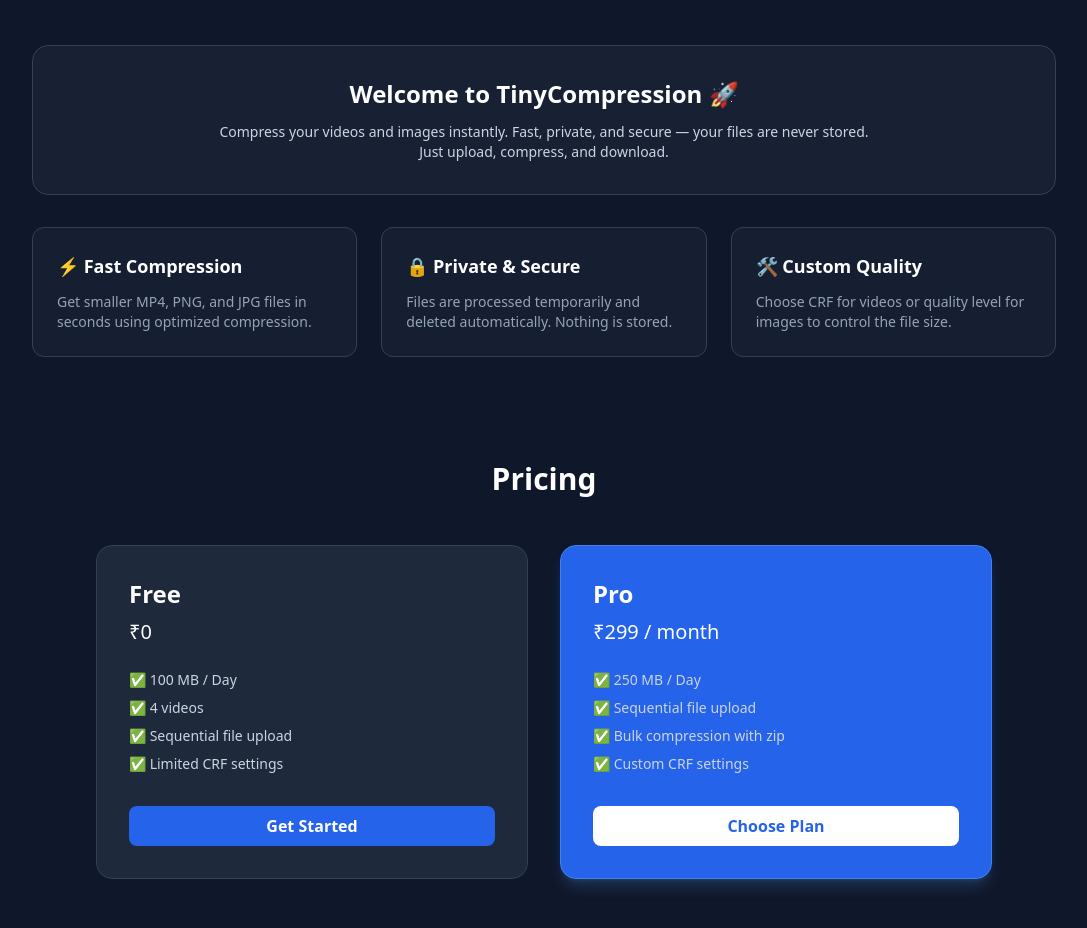
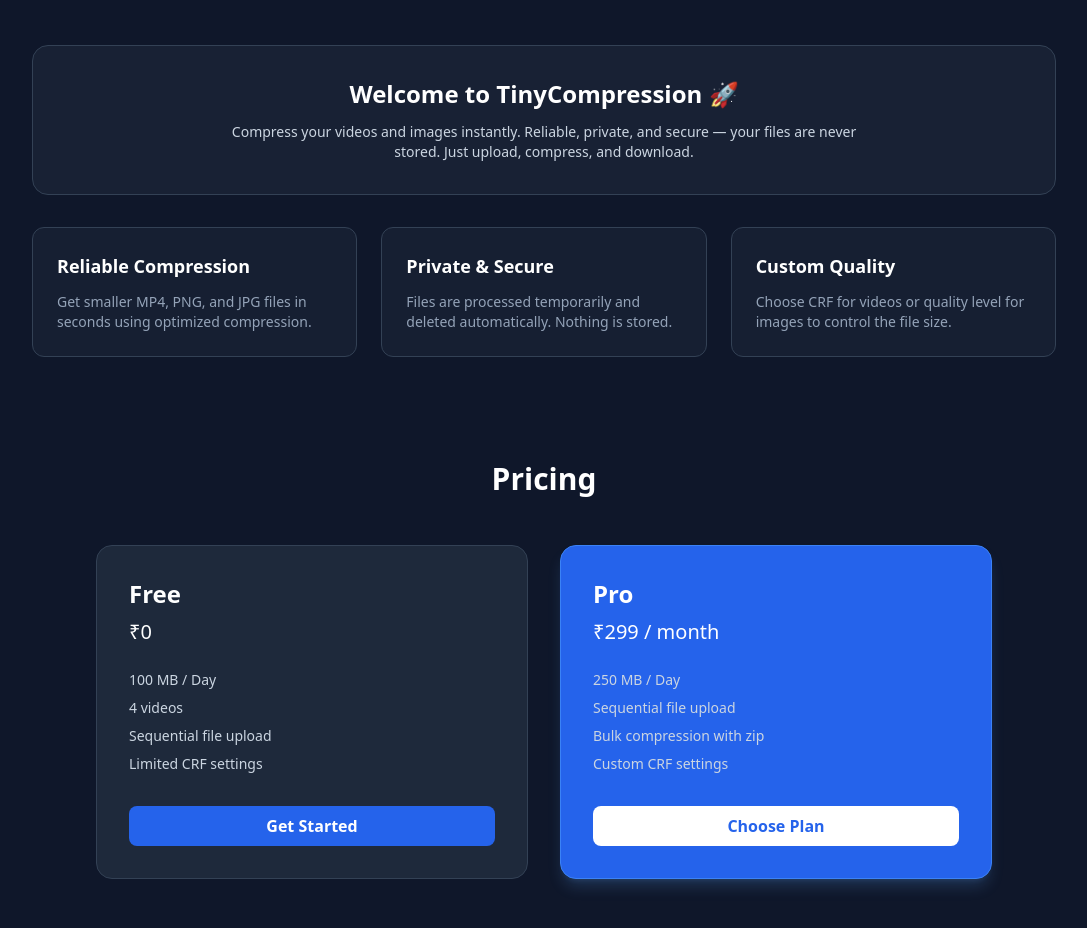
Before and after one commit to thakkarnetram/mp4-js-compressor, a React (Create React App) app in the folder frontend/: page / in a window 1280 px wide. Shown: the part 600-1528 px from the top of the page, without its empty margins (96-1183 px from the left). Built offline with nearby package versions, Linux system fonts and the light colour scheme; no server answers.

Commit message:
updated content on pages

```diff
--- a/frontend/public/index.html
+++ b/frontend/public/index.html
@@ -7,14 +7,14 @@
   <meta name="viewport" content="width=device-width, initial-scale=1" />
   <meta name="theme-color" content="#0b1220" />
 
-  <title>Compress MP4 Video Online - Free, Fast & No Watermark | TinyCompression</title>
+  <title>Compress MP4 Video Online - Free, Reliable & No Watermark | TinyCompression</title>
   <meta name="description"
-    content="Compress MP4 videos online without losing quality. Reduce file size for WhatsApp, Discord, and Email. Fast, secure, and free video compressor." />
+    content="Compress MP4 videos online without losing quality. Reduce file size for WhatsApp, Discord, and Email. Reliable, secure, and free video compressor." />
   <meta name="keywords"
     content="compress video, reduce mp4 size, video compressor online, free mp4 compressor, shrink video file, optimize mp4" />
   <meta name="robots" content="index, follow" />
   <meta property="og:type" content="website" />
-  <meta property="og:title" content="Compress MP4 Video Online - Free & Fast" />
+  <meta property="og:title" content="Compress MP4 Video Online - Free & Reliable" />
   <meta property="og:description"
     content="Reduce video file size instantly without losing quality. No signup required." />
   <meta property="og:image" content="%PUBLIC_URL%/logo512.png" />
--- a/frontend/src/components/FAQ.js
+++ b/frontend/src/components/FAQ.js
@@ -4,7 +4,7 @@ export default function FAQ() {
     const faqs = [
         {
             q: "Is TinyCompression free to use?",
-            a: "Yes! You can compress individual videos and images for free. A Pro version will offer bulk compression and faster speeds."
+            a: "Yes! You can compress individual videos and images for free. A Pro version will offer bulk compression and reliable speeds."
         },
         {
             q: "What file types are supported?",
--- a/frontend/src/components/Pricing.js
+++ b/frontend/src/components/Pricing.js
@@ -204,7 +204,7 @@ export default function Pricing() {
                             <p className="text-xl mb-6">{plan.price}</p>
                             <ul className="space-y-2 text-sm text-slate-300 mb-8">
                                 {plan.features.map((f, j) => (
-                                    <li key={j}>✅ {f}</li>
+                                    <li key={j}> {f}</li>
                                 ))}
                             </ul>
 
--- a/frontend/src/pages/Home.js
+++ b/frontend/src/pages/Home.js
@@ -22,25 +22,25 @@ export default function Home() {
                 <div className="bg-slate-800/60 border border-slate-700 p-8 rounded-2xl text-center space-y-3">
                     <h2 className="text-2xl font-bold">Welcome to TinyCompression 🚀</h2>
                     <p className="text-slate-300 text-sm max-w-2xl mx-auto">
-                        Compress your videos and images instantly. Fast, private, and secure —
+                        Compress your videos and images instantly. Reliable, private, and secure —
                         your files are never stored. Just upload, compress, and download.
                     </p>
                 </div>
                 <div className="grid gap-6 md:grid-cols-3">
                     <div className="bg-slate-800/50 border border-slate-700 p-6 rounded-xl space-y-3">
-                        <h3 className="text-lg font-semibold">⚡ Fast Compression</h3>
+                        <h3 className="text-lg font-semibold"> Reliable Compression</h3>
                         <p className="text-slate-400 text-sm">
                             Get smaller MP4, PNG, and JPG files in seconds using optimized compression.
                         </p>
                     </div>
                     <div className="bg-slate-800/50 border border-slate-700 p-6 rounded-xl space-y-3">
-                        <h3 className="text-lg font-semibold">🔒 Private & Secure</h3>
+                        <h3 className="text-lg font-semibold"> Private & Secure</h3>
                         <p className="text-slate-400 text-sm">
                             Files are processed temporarily and deleted automatically. Nothing is stored.
                         </p>
                     </div>
                     <div className="bg-slate-800/50 border border-slate-700 p-6 rounded-xl space-y-3">
-                        <h3 className="text-lg font-semibold">🛠 Custom Quality</h3>
+                        <h3 className="text-lg font-semibold"> Custom Quality</h3>
                         <p className="text-slate-400 text-sm">
                             Choose CRF for videos or quality level for images to control the file size.
                         </p>
--- a/frontend/src/pages/seo/CompressVideoFree.js
+++ b/frontend/src/pages/seo/CompressVideoFree.js
@@ -6,7 +6,7 @@ export default function CompressVideoFree() {
             heading="Compress Video Online Free"
             intro="Compress large video files online for free. No signup, fast processing, and privacy-first video compression."
             title="Compress Video Online Free – TinyCompression"
-            description="Compress video online for free with TinyCompression. Reduce MP4 file size instantly without installing software. Fast, secure, and private."
+            description="Compress video online for free with TinyCompression. Reduce MP4 file size instantly without installing software. Reliable, secure, and private."
         />
     );
 }
--- a/frontend/src/pages/seo/CompressVideoUnder25.js
+++ b/frontend/src/pages/seo/CompressVideoUnder25.js
@@ -6,7 +6,7 @@ export default function CompressMp4Under25() {
             heading="Compress MP4 Under 25MB"
             intro="Compress MP4 videos under 25MB online instantly. Ideal for email, forms, and uploads."
             title="Compress MP4 Under 25MB – TinyCompression"
-            description="Compress MP4 under 25MB for free using TinyCompression. No signup, fast compression, and secure processing."
+            description="Compress MP4 under 25MB for free using TinyCompression. No signup, Reliable compression, and secure processing."
         />
     );
 }
```
Also changed, not shown: 1 other file (tests, documents, lock files or other folders).
